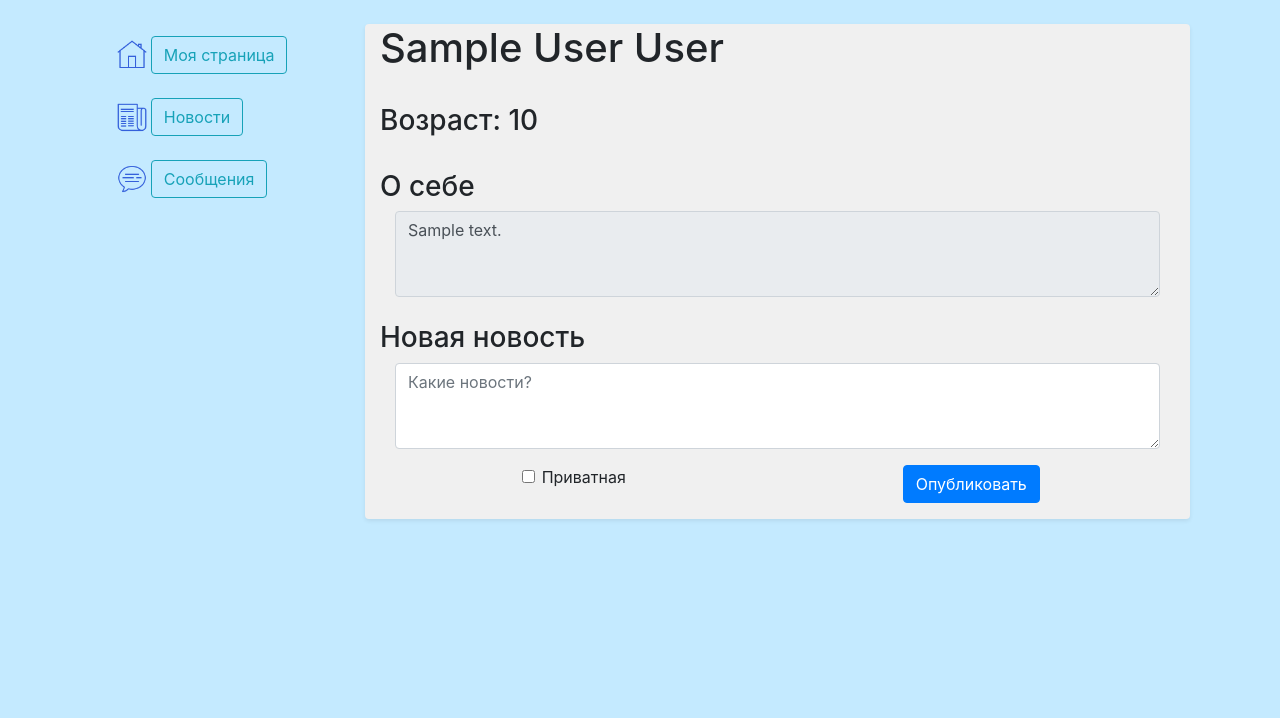
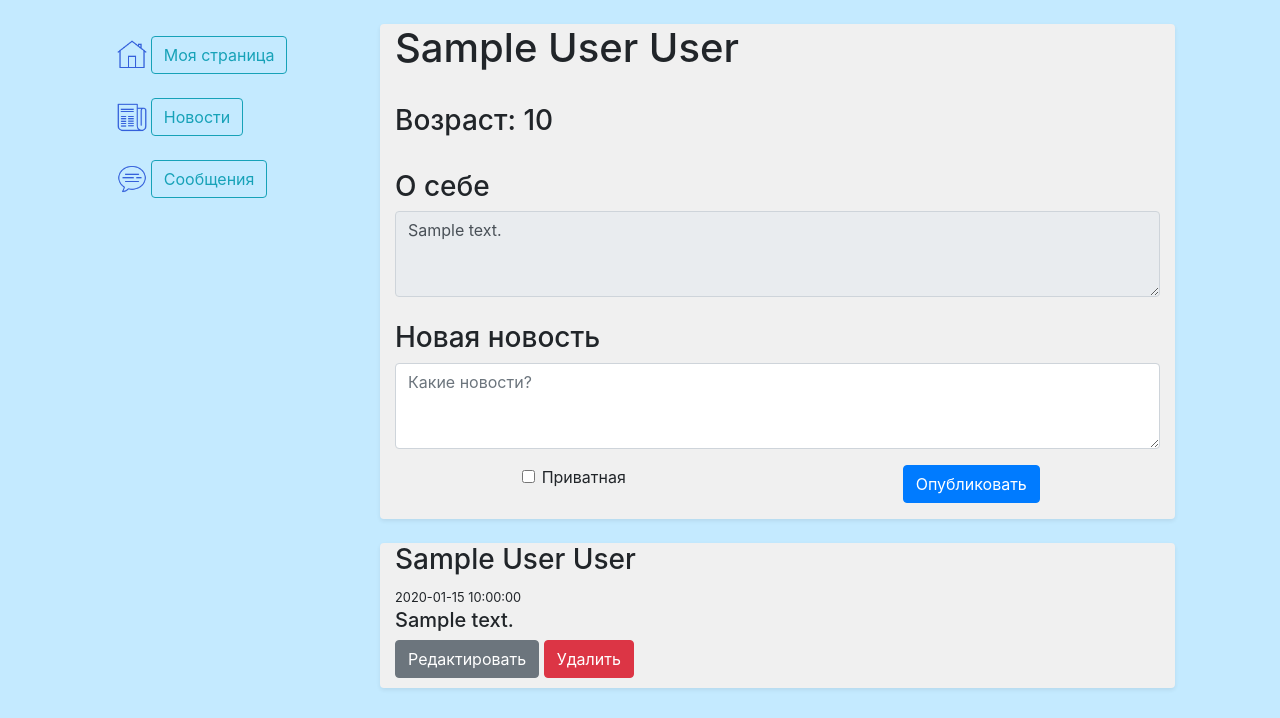
Before and after one commit to plov-cyber/SimpleMessenger, a Flask app: page /profile in a window 1280 px wide. Shown: the part 82-800 px from the top of the page. Run offline with Flask 2, Linux system fonts and the light colour scheme; a user stored in the database is signed in; tables that the repository leaves empty hold one stand-in row (values such as "Sample post"); lists and menus that the app fills with data are empty; some libraries are stand-ins or nearby versions.

Commit message:
Сделал отправку сообщений. Настроил их отображение и отображение диалогов. Добавил новости на странице профиля.

```diff
--- a/forms/message_form.py
+++ b/forms/message_form.py
@@ -7,4 +7,4 @@ from wtforms.validators import DataRequired
 class MessageForm(FlaskForm):
     """Класс формы для отправки сообщений"""
     text = TextAreaField('Введите сообщение', validators=[DataRequired()])
-    submit = SubmitField('Отправить')
+    submit = SubmitField('▲')
--- a/server.py
+++ b/server.py
@@ -3,9 +3,9 @@
 # Импорты необходимых библиотек, классов и функций
 import os
 import requests
-from flask import Flask, render_template, request
+from flask import Flask, render_template
 from flask_login import LoginManager, login_user, current_user, logout_user, login_required
-from flask_ngrok import run_with_ngrok
+# from flask_ngrok import run_with_ngrok
 from flask_restful import Api, abort
 from werkzeug.utils import redirect
 
@@ -80,7 +80,8 @@ def main():
     api.add_resource(NewsListResource, '/api_news')
 
     PORT = int(os.environ.get("PORT", 5000))
-    app.run(host='127.0.0.1', port=PORT)
+    host = '127.0.0.1'
+    app.run(host=host, port=PORT)
 
 
 @app.errorhandler(404)
@@ -166,9 +167,10 @@ def profile():
         }).json()
         if 'message' in res:
             return render_template('profile.html', title=f'{current_user.name} {current_user.surname}', form=form,
-                                   message=res['message'])
+                                   message=res['message'], news=current_user.news)
         return redirect('/profile')
-    return render_template('profile.html', title=f'{current_user.name} {current_user.surname}', form=form)
+    return render_template('profile.html', title=f'{current_user.name} {current_user.surname}', form=form,
+                           news=current_user.news)
 
 
 @app.route('/edit_profile', methods=['GET', 'POST'])
@@ -204,7 +206,11 @@ def edit_profile():
 @login_required
 def dialogues():
     """Страница пользователя с диалогами."""
-    return render_template('dialogues.html', title='Диалоги', dialogues=get_dialogues())
+    users = {}
+    dialogues = get_dialogues()
+    for dialogue in dialogues:
+        users[dialogue.id] = get_users(dialogue.id)
+    return render_template('dialogues.html', title='Диалоги', dialogues=dialogues, users=users)
 
 
 @app.route('/new_dialogue', methods=['GET', 'POST'])
@@ -217,8 +223,7 @@ def new_dialogue():
                             in users if user['login'] != current_user.login]
     if form.validate_on_submit():
         if len(form.members.data) == 1:
-            user = list(filter(lambda x: x['id'] == form.members.data[0], users))[0]
-            form.name.data = f'{user["name"]} {user["surname"]}'
+            form.name.data = ''
         elif not form.name.data:
             return render_template('/new_dialogue.html', title='Новый диалог', form=form,
                                    message='Введите название беседы', dialogues=get_dialogues())
@@ -234,16 +239,47 @@ def new_dialogue():
                            dialogues=get_dialogues())
 
 
-@app.route('/dialogue/<int:dialogue_id>')
+@app.route('/dialogue/<int:dialogue_id>', methods=['GET', 'POST'])
 @login_required
 def get_dialogue(dialogue_id):
     """Страница для получения сообщений диалога"""
-    dialogue = requests.get(f'http://localhost:{PORT}/api_dialogues/{dialogue_id}').json()
-    if 'message' in dialogue:
-        abort(404)
-    messages = get_messages(dialogue['id'])
-    users = get_users(dialogue['id'])
+    session = db_session.create_session()
+    dialogue = session.query(Dialogue).get(dialogue_id)
+    if not dialogue:
+        abort(505)
+    users = {}
+    dialogues = get_dialogues()
+    for dialogue in dialogues:
+        users[dialogue.id] = get_users(dialogue.id)
+    dialogue_messages = get_messages(dialogue.id)
+    dialogue_users = get_users(dialogue.id)
     form = MessageForm()
+    if form.validate_on_submit():
+        res = requests.post(f'http://localhost:{PORT}/api_messages', json={
+            'text': form.text.data,
+            'user_id': current_user.id,
+            'dialogue_id': dialogue.id
+        }).json()
+        if 'success' in res:
+            return redirect(f'/dialogue/{dialogue.id}')
+        abort(500)
+    return render_template('dialogue.html', title='Диалоги', dialogue_messages=dialogue_messages,
+                           dialogue_users=dialogue_users, users=users,
+                           dialogue=dialogue, form=form, dialogues=dialogues)
+
+
+@app.route('/delete_dialogue/<int:dialogue_id>')
+@login_required
+def delete_dialogue(dialogue_id):
+    """Страница для удаления диалога."""
+    session = db_session.create_session()
+    user = session.query(User).get(current_user.id)
+    for dialogue in user.dialogues:
+        if dialogue.id == dialogue_id:
+            user.dialogues.remove(dialogue)
+            session.commit()
+            break
+    return redirect('/dialogues')
 
 
 @app.route('/settings')
--- a/templates/base.html
+++ b/templates/base.html
@@ -13,7 +13,8 @@
 <nav class="navbar navbar-expand-lg navbar-light bg-info">
     <div class="container-fluid">
         <a class="navbar-brand" href="/">
-            <img src="static/img/icons/sm_icon.png" style="float: left" width="50" height="50" alt="">
+            <img src="{{ url_for('static', filename='sm_icon.png') }}" style="float: left" width="50" height="50"
+                 alt="">
             <h1 style="color: #3460DB;">SimpleMessenger</h1>
         </a>
 
@@ -50,21 +51,21 @@
                 <tbody>
                 <tr>
                     <th>
-                        <img src="static/img/icons/home_icon.png" width="30" height="30">
+                        <img src="{{ url_for('static', filename='home_icon.png') }}" width="30" height="30">
                         <a href="/profile" class="btn btn-outline-info" role="button">
                             Моя страница
                         </a>
                     </th>
                 </tr>
                 <tr>
-                    <th><img src="static/img/icons/news_icon.png" width="30" height="30">
+                    <th><img src="{{ url_for('static', filename='news_icon.png') }}" width="30" height="30">
                         <a href="/news" class="btn btn-outline-info" role="button">
                             Новости
                         </a>
                     </th>
                 </tr>
                 <tr>
-                    <th><img src="static/img/icons/msg_icon.png" width="30" height="30">
+                    <th><img src="{{ url_for('static', filename='msg_icon.png') }}" width="30" height="30">
                         <a href="/dialogues" class="btn btn-outline-info" role="button">
                             Сообщения
                         </a>
@@ -73,7 +74,7 @@
                 </tbody>
             </table>
         </div>
-        <div class="col-9 shadow-sm rounded" style="background-color: #F0F0F0;">
+        <div class="col-9">
             {% block content %}{% endblock %}
         </div>
     </div>
@@ -82,7 +83,6 @@
 {% block forms %}{% endblock %}
 {% endif %}
 
-{% block modal %}{% endblock %}
 
 <script src="https://code.jquery.com/jquery-3.4.1.slim.min.js"
         integrity="sha384-J6qa4849blE2+poT4WnyKhv5vZF5SrPo0iEjwBvKU7imGFAV0wwj1yYfoRSJoZ+n"
--- a/templates/profile.html
+++ b/templates/profile.html
@@ -1,19 +1,25 @@
 {% extends "base.html" %}
 
 {% block content %}
-<div class="container-fluid">
+<div class="container-fluid shadow-sm rounded" style="background-color: #F0F0F0;">
     <div class="row">
-        <h1 align="center">{{ current_user.name }} {{ current_user.surname }}</h1>
+        <div class="col-12">
+            <h1>{{ current_user.name }} {{ current_user.surname }}</h1>
+        </div>
     </div>
     <br>
 
     <div class="row">
-        <h3>Возраст: {{ current_user.age }}</h3>
+        <div class="col-12">
+            <h3>Возраст: {{ current_user.age }}</h3>
+        </div>
     </div>
     <br>
 
     <div class="row">
-        <h3>О себе</h3>
+        <div class="col-12">
+            <h3>О себе</h3>
+        </div>
     </div>
 
     <div class="row">
@@ -24,7 +30,9 @@
     <br>
 
     <div class="row">
-        <h3>Новая новость</h3>
+        <div class="col-12">
+            <h3>Новая новость</h3>
+        </div>
     </div>
 
     <div class="row">
@@ -60,4 +68,33 @@
         </div>
     </div>
 </div>
+
+<br>
+
+{% for article in news|reverse %}
+<div class="container-fluid shadow-sm rounded" style="background-color: #F0F0F0; padding-bottom: 10px;">
+    <div class="row">
+        <div class="col-12">
+            <h3>{{ current_user.name }} {{ current_user.surname }}</h3>
+            <small>{{ article.created_date|string|truncate(16, True, '') }}</small>
+        </div>
+    </div>
+    <div class="row">
+        <div class="col-12">
+            <h5>{{ article.content }}</h5>
+        </div>
+    </div>
+    <div class="row">
+        <div class="col-5">
+            <a href="/edit_news/{{ article.id }}" class="btn btn-secondary">
+                Редактировать
+            </a>
+            <a href="/delete_news/{{ article.id }}" class="btn btn-danger">
+                Удалить
+            </a>
+        </div>
+    </div>
+</div>
+<br>
+{% endfor %}
 {% endblock %}
--- a/templates/profile_edit.html
+++ b/templates/profile_edit.html
@@ -1,7 +1,7 @@
 {% extends "base.html" %}
 
 {% block content %}
-<div class="container-fluid">
+<div class="container-fluid shadow-sm rounded" style="background-color: #F0F0F0;">
     <div class="row">
         <div class="col-12">
             <form method="post" novalidate>
```
Also changed, not shown: templates/dialogue.html (+59 -7 lines), templates/dialogues.html (+31 -26 lines), static/chat_icon.png (added), static/close_icon.png (added), static/home_icon.png (added), static/msg_icon.png (added), static/news_icon.png (added), static/sm_icon.png (added).
